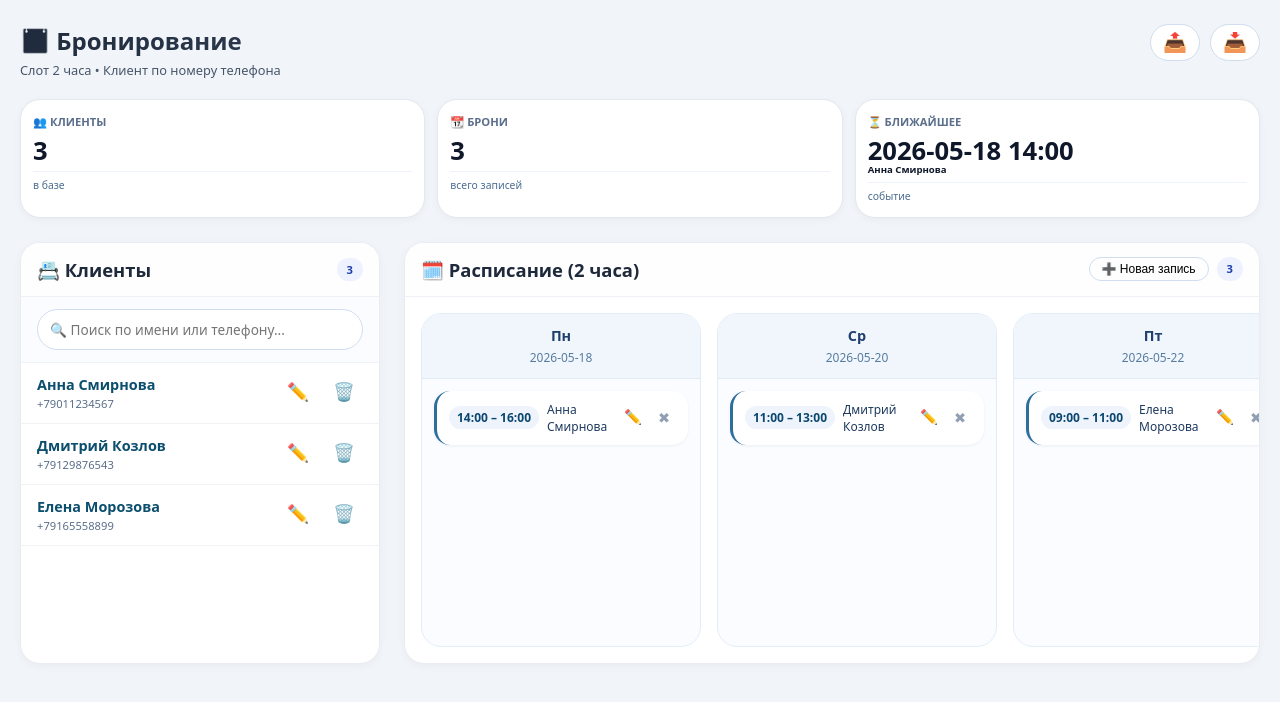
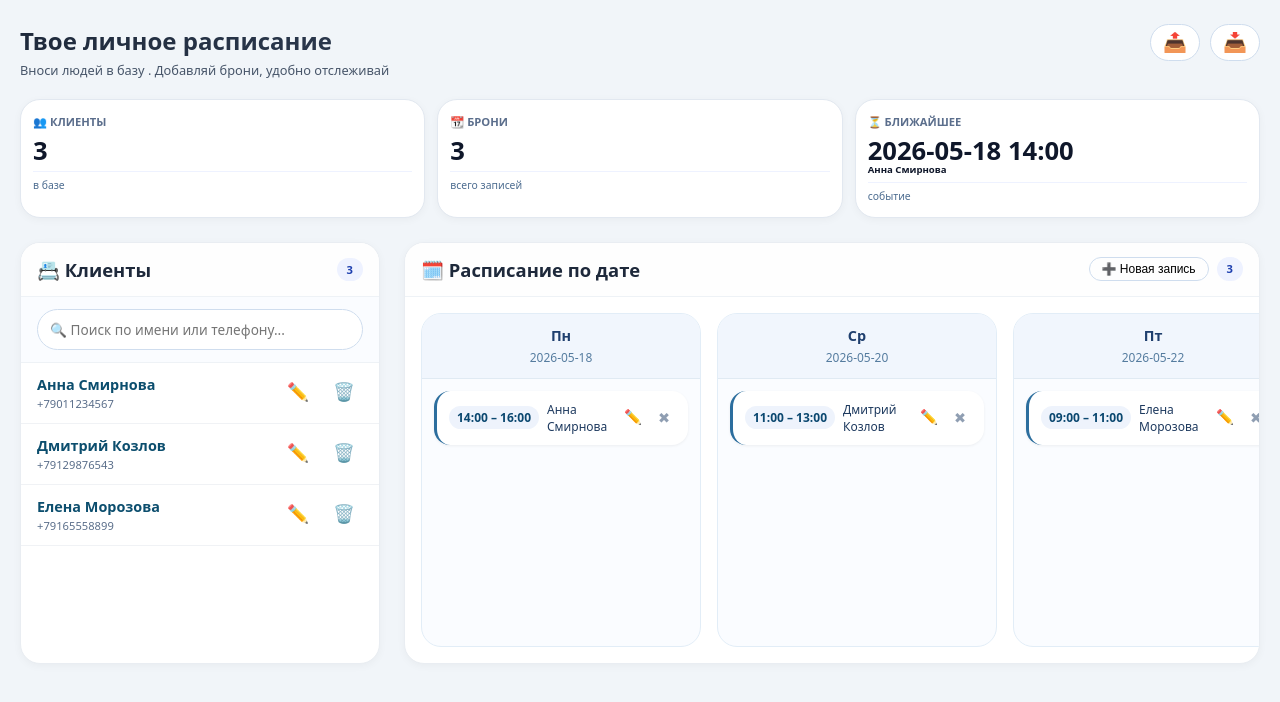
Before and after one commit to vloxmatow-cpu/vloxmatow-cpu.github.io, a plain HTML site: page index.html in a window 1280 px wide. Drawn offline with Linux system fonts and the light colour scheme.

Commit message:
Add files via upload
Some bugfix update 5

```diff
--- a/index.html
+++ b/index.html
@@ -72,8 +72,8 @@
 <div class="dashboard-container">
     <div class="header">
         <div class="header-text">
-            <h1>📅 Бронирование</h1>
-            <div class="sub">Слот 2 часа • Клиент по номеру телефона</div>
+            <h1>Твое личное расписание</h1>
+            <div class="sub">Вноси людей в базу . Добавляй брони, удобно отслеживай</div>
         </div>
         <div class="export-import-buttons">
             <button class="btn-icon" id="exportBtn" title="Экспорт">📤</button>
@@ -103,7 +103,7 @@
         <!-- Правая колонка: расписание -->
         <div class="card">
             <div class="card-header">
-                <h2>🗓️ Расписание (2 часа)</h2>
+                <h2>🗓️ Расписание по дате</h2>
                 <div style="display: flex; gap: 8px;">
                     <button class="small-btn" id="showBookingFormBtn">➕ Новая запись</button>
                     <span class="badge" id="bookingsBadge">0</span>
```
